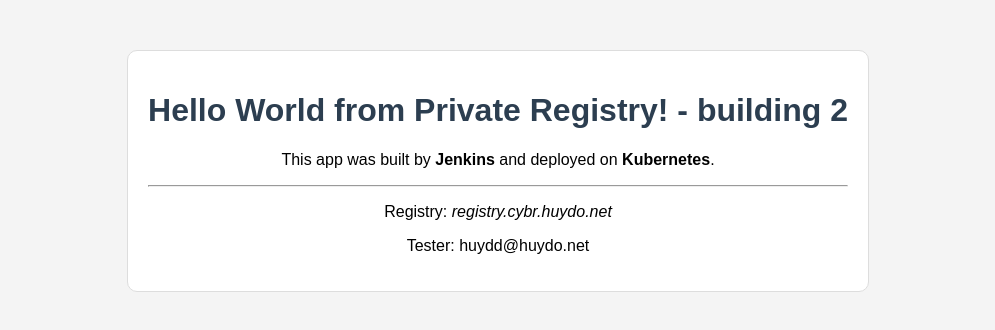
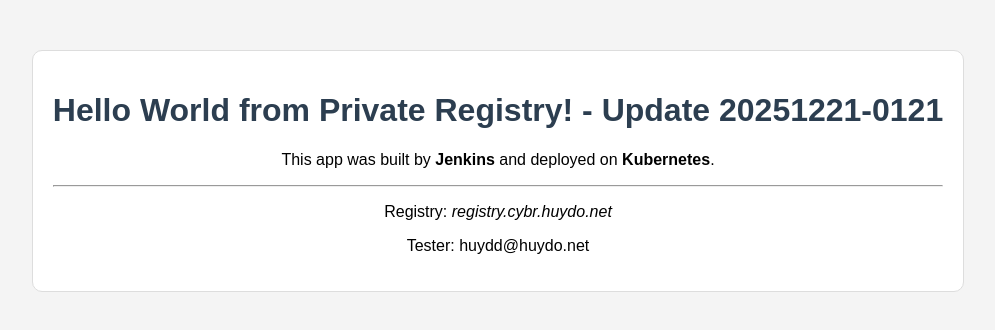
Before and after one commit to huydd79/webapp-simpletest, a plain HTML site: page index.html in a window 1280 px wide. Shown: the whole page, without its empty margins (142-1137 px from the left). Drawn offline with Linux system fonts and the light colour scheme.

Commit message:
Update index.html

```diff
--- a/index.html
+++ b/index.html
@@ -10,7 +10,7 @@
 </head>
 <body>
     <div class="container">
-        <h1>Hello World from Private Registry! - building 2</h1>
+        <h1>Hello World from Private Registry! - Update 20251221-0121</h1>
         <p>This app was built by <b>Jenkins</b> and deployed on <b>Kubernetes</b>.</p>
         <hr>
         <p>Registry: <i>registry.cybr.huydo.net</i></p>
```
